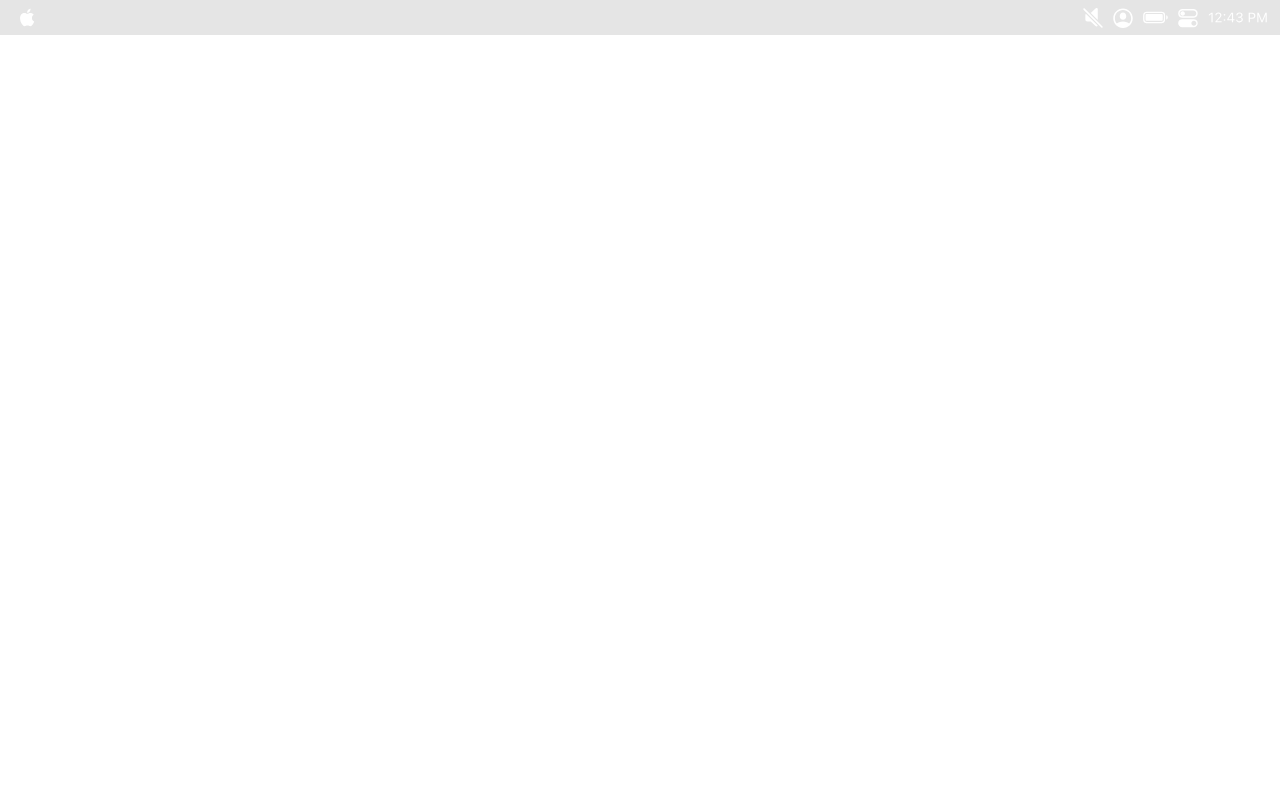
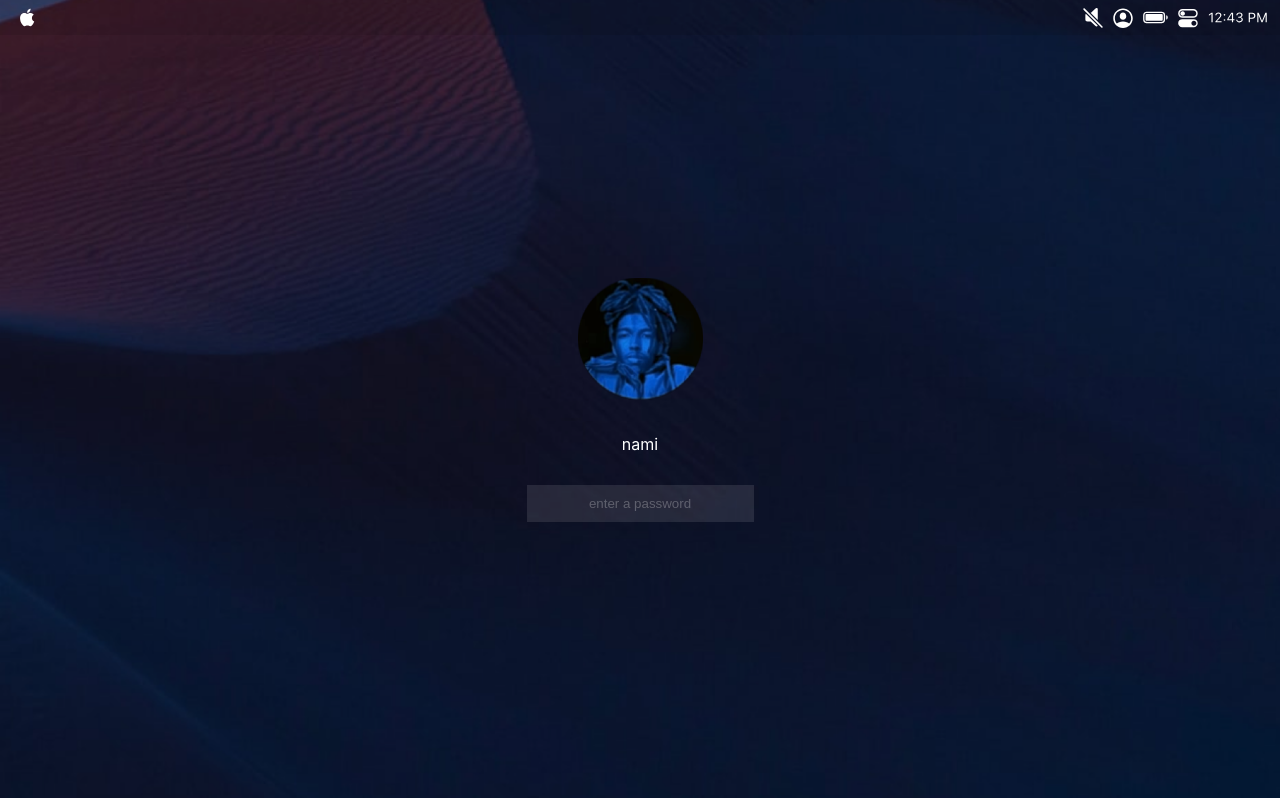
Before and after one commit to emmalynnn97/mac-ios, a React (Create React App) app: page / in a window 1280 px wide. Built offline with nearby package versions, Linux system fonts and the light colour scheme.

Commit message:
fix default route

```diff
--- a/src/App.tsx
+++ b/src/App.tsx
@@ -9,7 +9,7 @@ const App = () => (
     <Route path="/desktop">
       <Desktop />
     </Route>
-    <Route path="/login">
+    <Route path="/">
       <Login />
     </Route>
   </Router>
```
